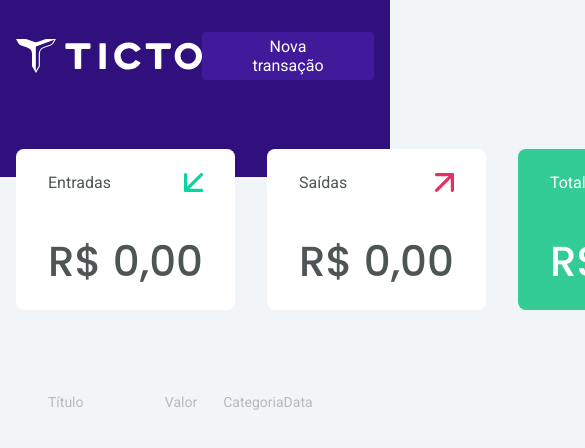
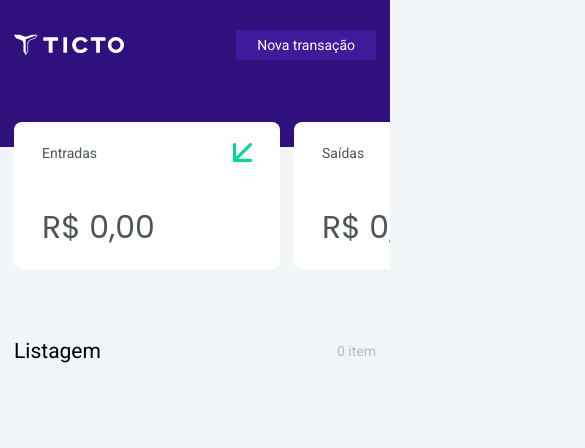
Before and after one commit to folfer/desafio-ticto, a Next.js app: page / in a window 390 px wide. Shown: the top 448 px of the page, 585 px wide, since content can reach past the window. Built offline with nearby package versions, Linux system fonts and the light colour scheme.

Commit message:
fix: add responsive layout

```diff
--- a/src/components/Dashboard/styles.module.scss
+++ b/src/components/Dashboard/styles.module.scss
@@ -1,5 +1,5 @@
 .container {
   max-width: 1120px;
   margin: 0 auto;
-  padding: 2.5rem 1rem;
+  padding: 2.5rem 0;
 }
--- a/src/components/Header/index.tsx
+++ b/src/components/Header/index.tsx
@@ -10,7 +10,9 @@ export function Header({ onOpenNewTransactionModal }: HeaderProps) {
   return (
     <header className={styles.container}>
       <div className={styles.content}>
-        <Image src={Logo} alt="ticto" />
+        <span className={styles.logo}>
+          <Image src={Logo} alt="ticto" fill />
+        </span>
         <button type="button" onClick={onOpenNewTransactionModal}>
           Nova transação
         </button>
--- a/src/components/Header/styles.module.scss
+++ b/src/components/Header/styles.module.scss
@@ -10,15 +10,15 @@
   display: flex;
   align-items: center;
   justify-content: space-between;
+  gap: 20px;
 
   button {
     font-size: 1rem;
     color: var(--white);
     background: var(--blue-light);
     border: 0;
-    padding: 0 2rem;
+    padding: .5rem 1.5rem;
     border-radius: 0.25rem;
-    height: 3rem;
     cursor: pointer;
 
     transition: filter 0.2s;
@@ -28,3 +28,31 @@
     }
   }
 }
+
+.logo {
+  width: 7.875rem;
+  height: 34px;
+
+  display: block;
+  position: relative;
+}
+
+@media (min-width: 768px) {
+  .content {
+    button {
+      height: 3rem;
+      padding: 0 2rem;
+      font-size: 1rem;
+    }
+  }
+
+  .logo {
+    width: 9.75rem;
+  }
+}
+
+@media (min-width: 1080px) {
+  .logo {
+    width: 11.625rem;
+  }
+}
--- a/src/components/NewTransactionModal/index.tsx
+++ b/src/components/NewTransactionModal/index.tsx
@@ -59,6 +59,9 @@ export function NewTransactionModal({
       overlayClassName="react-modal-overlay"
       className="react-modal-content"
     >
+      <form data-testId="newTransactionModal_component" className={styles.container} onSubmit={handleCreateNewTransaction}>
+        <legend>
+          <h2>Cadastrar transação</h2>
           <button
             type="button"
             onClick={onRequestClose}
@@ -66,9 +69,7 @@ export function NewTransactionModal({
           >
             <Image src={close} alt="Fechar" />
           </button>
-
-      <form data-testId="newTransactionModal_component" className={styles.container} onSubmit={handleCreateNewTransaction}>
-        <h2>Cadastrar transação</h2>
+        </legend>
 
         <input
           placeholder="Nome"
--- a/src/components/NewTransactionModal/styles.module.scss
+++ b/src/components/NewTransactionModal/styles.module.scss
@@ -1,8 +1,26 @@
 .container {
-  h2 {
-    color: var(--text-title);
-    font-size: 1.5rem;
+  legend {
+    display: flex;
+    align-items: center;
+    justify-content: space-between;
+
     margin-bottom: 2rem;
+
+    h2 {
+      color: var(--text-title);
+      font-size: 1.5rem;
+    }
+
+    button {
+      border: 0;
+      background: transparent;
+
+      transition: filter 0.2s;
+
+      &:hover {
+        filter: brightness(0.8);
+      }
+    }
   }
 
   input {
@@ -22,7 +40,7 @@
     }
 
     &+input {
-      margin-top: 1rem;
+      margin-top: .5rem;
     }
   }
 
@@ -36,7 +54,7 @@
     border: 0;
     font-size: 1rem;
     margin-top: 1.5rem;
-    font-weight: 600;
+    font-weight: 500;
 
     transition: filter 0.2s;
 
@@ -47,7 +65,7 @@
 }
 
 .transactionTypeContainer {
-  margin: 1rem 0;
+  margin: .5rem 0;
   display: grid;
   grid-template-columns: 1fr 1fr;
   gap: 0.5rem;
@@ -92,3 +110,11 @@
   @extend .radioBox;
   background: rgba(#E52E4D, .1);
 }
+
+@media (min-width: 768px) {
+  .container {
+    button[type="submit"] {
+      font-weight: 600;
+    }
+  }
+}
--- a/src/components/Summary/styles.module.scss
+++ b/src/components/Summary/styles.module.scss
@@ -1,8 +1,9 @@
 .container {
   display: grid;
-  grid-template-columns: repeat(3, 1fr);
-  gap: 2rem;
+  grid-template-columns: repeat(3, 280px);
+  gap: 1rem;
   margin-top: -4.25rem;
+  overflow-x: auto;
 
   div {
     display: flex;
@@ -27,15 +28,54 @@
     strong {
       display: block;
       margin-top: 1rem;
-      font-size: 42px;
-      font-weight: 500;
+      font-size: 2.25rem;
+      font-weight: 400;
       line-height: 3rem;
       font-family: var(--poppins);
+    }
+
+    &:first-child {
+      margin-left: 1rem;
     }
 
     &:last-child {
       background: var(--green);
       color: var(--white);
+      margin-right: 1rem;
     }
   }
 }
+
+
+@media (min-width: 768px) {
+  .container {
+    gap: 2rem;
+    grid-template-columns: repeat(3, 350px);
+
+    div {
+      strong {
+        font-weight: 500;
+        font-size: 2.625rem;
+      }
+    }
+  }
+}
+
+@media (min-width: 1080px) {
+  .container {
+    grid-template-columns: repeat(3, 1fr);
+    overflow-x: auto;
+
+    div {
+      &:first-child {
+        margin-left: 0;
+      }
+
+      &:last-child {
+        background: var(--green);
+        color: var(--white);
+        margin-right: 0;
+      }
+    }
+  }
+}
--- a/src/components/TransactionsTable/index.tsx
+++ b/src/components/TransactionsTable/index.tsx
@@ -8,7 +8,14 @@ export function TransactionsTable() {
     <div className={styles.container}>
       <section>
       <div className={styles.head}>
-        <span>Título</span>
+        <h2>Listagem</h2>
+        <p>
+          {transactions.length <= 1 ?
+          `${transactions.length} item` :
+          `${transactions.length} itens`
+          }
+        </p>
+        <span>Descrição</span>
         <span>Valor</span>
         <span>Categoria</span>
         <span>Data</span>
--- a/src/components/TransactionsTable/styles.module.scss
+++ b/src/components/TransactionsTable/styles.module.scss
@@ -1,36 +1,74 @@
 .container {
-  margin-top: 4rem;
+  margin: 4rem 1rem 2rem;
 
   section {
     width: 100%;
     border-spacing: 0 0.5rem;
 
     .head {
-      display: grid;
-      grid-template-columns: 1fr repeat(3, .5fr);
+      display: flex;
+      align-items: center;
+      justify-content: space-between;
+      padding: 1rem 0 1.5rem;
 
-      padding: 1rem 2rem;
+      span {
+        display: none;
+      }
 
-      font-weight: 400;
-      font-size: 0.875rem;
-      line-height: 1.5rem;
-      text-align: left;
+      h2 {
+        font-size: 1.5rem;
+        font-weight: 400;
+      }
 
-      color: var(--text-head);
+      p {
+        font-size: 1rem;
+        color: var(--text-head);
+      }
     }
 
     .grid {
       display: grid;
-      grid-template-columns: 1fr repeat(3, .5fr);
+      grid-template-columns: 1fr .5fr;
+      grid-template-areas:
+        'first first'
+        'second second'
+        'third fourth'
+      ;
+
+      column-gap: 10px;
 
       border: 0;
-      border-radius: 0.25rem;
+      border-radius: 0.5rem;
       padding: 1rem 2rem;
-
-      font-size: 1.125rem;
 
       color: var(--text-table);
       background: var(--white);
+
+      span:nth-child(1) {
+        grid-area: first;
+        font-size: 1rem;
+      }
+
+      span:nth-child(2) {
+        grid-area: second;
+        font-size: 1.5rem;
+        margin: 4px 0 19px;
+      }
+
+      span:nth-child(3) {
+        grid-area: third;
+      }
+
+      span:nth-child(4) {
+        grid-area: fourth;
+        text-align: end;
+      }
+
+      span:nth-child(3),
+      :nth-child(4) {
+        font-size: 1rem;
+        color: var(--text-head)
+      }
 
       &+.grid {
         margin-top: 1.25rem;
@@ -50,3 +88,52 @@
     }
   }
 }
+
+@media (min-width: 768px) {
+  .container {
+    section {
+      .head {
+        display: grid;
+        grid-template-columns: 1fr repeat(3, .5fr);
+
+        padding: 1rem 0;
+
+        font-weight: 400;
+        font-size: 0.875rem;
+        line-height: 1.5rem;
+        text-align: left;
+
+        color: var(--text-head);
+
+        span {
+          display: block;
+        }
+
+        h2,
+        p {
+          display: none;
+        }
+      }
+
+      .grid {
+        grid-template-columns: 1fr repeat(3, .5fr);
+        grid-template-areas: 'first second third fourth';
+
+        span:nth-child(1),
+        :nth-child(2),
+        :nth-child(3),
+        :nth-child(4) {
+          font-size: 1.125rem;
+        }
+
+        span:nth-child(2) {
+          margin: 0;
+        }
+
+        span:nth-child(4) {
+          text-align: start;
+        }
+      }
+    }
+  }
+}
--- a/src/styles/global.scss
+++ b/src/styles/global.scss
@@ -24,6 +24,16 @@
   outline: 0;
 }
 
+html {
+  @media(max-width: 1080px) {
+    font-size: 93.75%;
+  }
+
+  @media(max-width: 720px) {
+    font-size: 87.5%
+  }
+}
+
 body {
   background: var(--background);
   -webkit-font-smoothing: antialiased;
@@ -42,8 +52,7 @@ h2,
 h3,
 h4,
 h5,
-h6,
-strong {
+h6 {
   font-weight: 600;
 }
 
@@ -67,7 +76,7 @@ button {
   left: 0;
 
   display: flex;
-  align-items: center;
+  align-items: flex-end;
   justify-content: center;
 }
 
@@ -75,21 +84,18 @@ button {
   width: 100%;
   max-width: 576px;
   background: #FDFDFD;
-  padding: 3rem;
+  padding: 2rem;
   position: relative;
-  border-radius: 0.24rem;
+  border-radius: 1rem 1rem 0px 0px;
 }
 
-.react-modal-close {
-  position: absolute;
-  right: 1.5rem;
-  top: 1.5rem;
-  border: 0;
-  background: transparent;
+@media (min-width: 580px) {
+  .react-modal-overlay {
+    align-items: center;
+  }
 
-  transition: filter 0.2s;
-
-  &:hover {
-    filter: brightness(0.8);
+  .react-modal-content {
+    border-radius: 0.24rem;
+    padding: 3rem;
   }
 }
```
Lines whose indentation alone changed are shown as unchanged.
